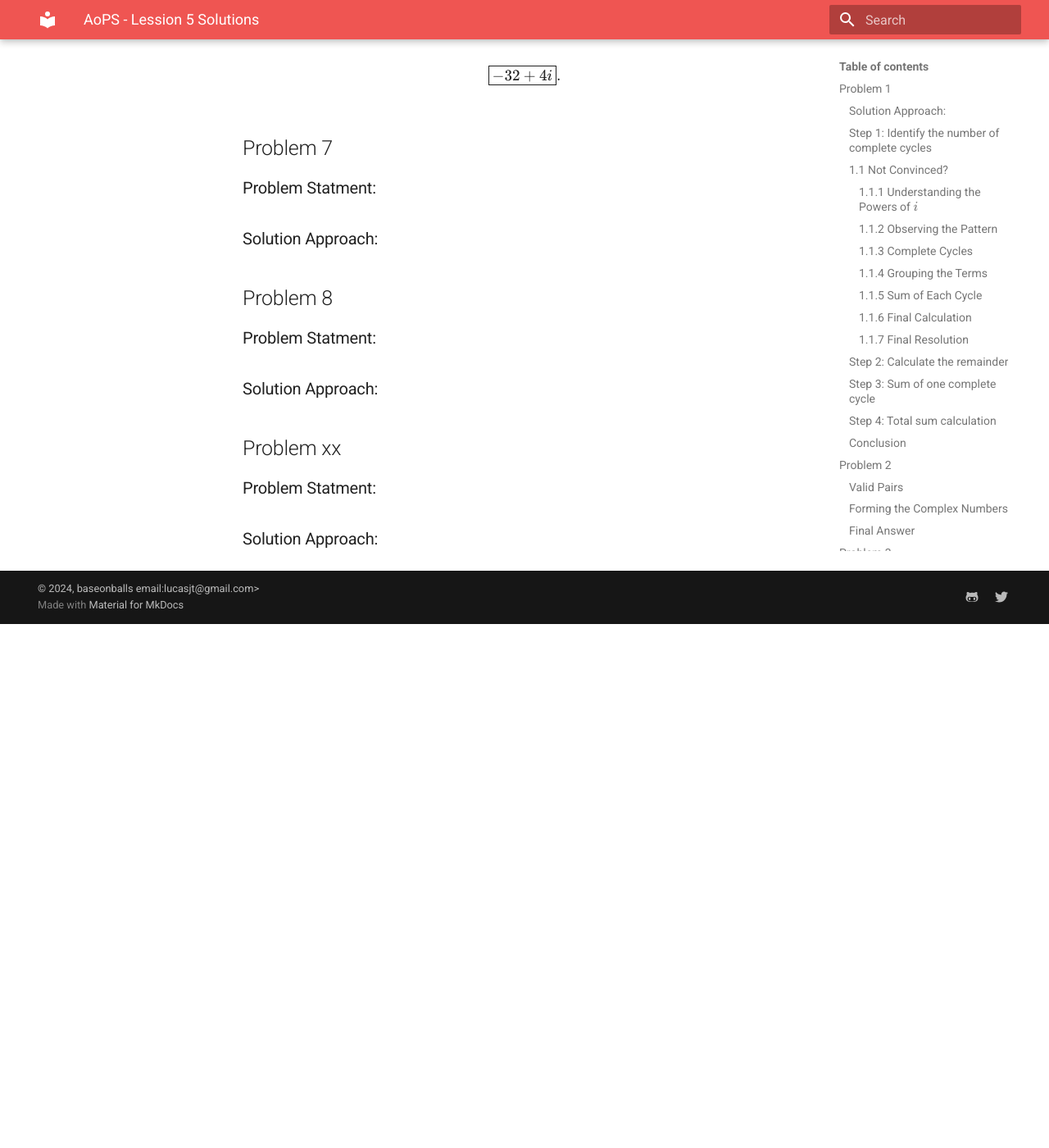
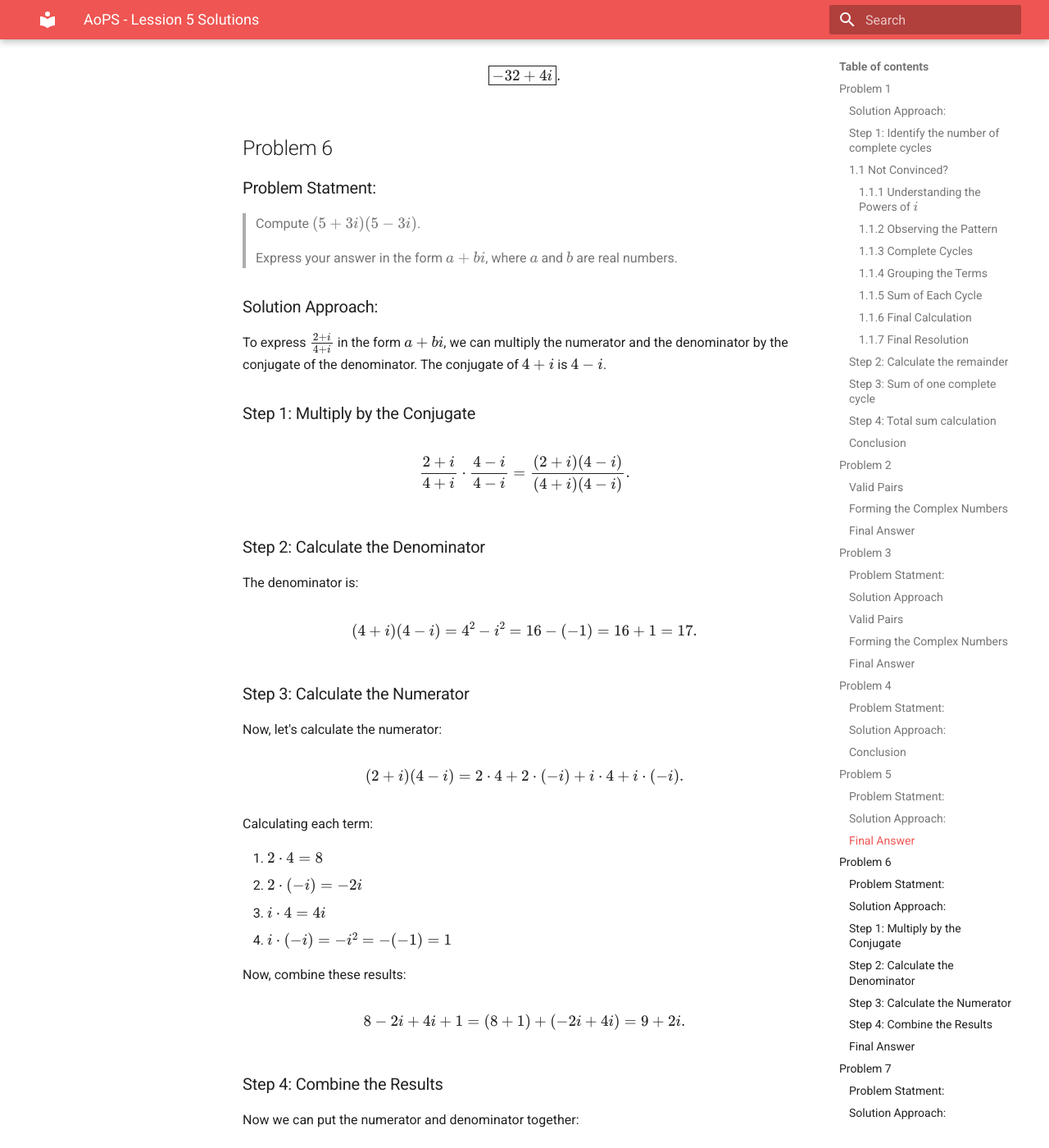
Before and after one commit to baseonballs/mpower-sitedocs, an MkDocs documentation site: the page built from site-docs/mathematics/a2/hw/aops/hw.05.sol.md, in a window 1280 px wide and 1400 px high, scrolled down 10710 px. Shown: the whole window at 82% size. Built offline with MkDocs 1.6.1 and Material for MkDocs 9.7.7, drawn with Linux system fonts in a browser that asks for light colours; formulas are drawn with MathJax 3; before the commit the page ends 11471 px from its top, so only the background shows below that; some of the changed text lies outside the part shown.

Commit message:
fixed structure ussue with problem 6 and 7

```diff
--- a/site-docs/mathematics/a2/hw/aops/hw.05.sol.md
+++ b/site-docs/mathematics/a2/hw/aops/hw.05.sol.md
@@ -391,7 +391,7 @@ Thus, the complex number \( z \) that satisfies the equation is:
 
 
 
-## Problem 6
+## Problem 5
 
 ### Problem Statment:
 >Compute $(2i-6)(5+i)$, where $i^2=-1$.
@@ -466,24 +466,140 @@ Thus, the result of the computation is:
 
 
 
+## Problem 6
+
+### Problem Statment:
+>Compute $(5+3i)(5-3i)$.
+
+>Express your answer in the form $a+bi$, where $a$ and $b$ are real numbers.
+
+### Solution Approach:
+
+To express \(\frac{2+i}{4+i}\) in the form \(a + bi\), we can multiply the numerator and the denominator by the conjugate of the denominator. The conjugate of \(4 + i\) is \(4 - i\).
+
+### Step 1: Multiply by the Conjugate
+
+\[
+\frac{2+i}{4+i} \cdot \frac{4-i}{4-i} = \frac{(2+i)(4-i)}{(4+i)(4-i)}.
+\]
+
+### Step 2: Calculate the Denominator
+
+The denominator is:
+
+\[
+(4+i)(4-i) = 4^2 - i^2 = 16 - (-1) = 16 + 1 = 17.
+\]
+
+### Step 3: Calculate the Numerator
+
+Now, let's calculate the numerator:
+
+\[
+(2+i)(4-i) = 2 \cdot 4 + 2 \cdot (-i) + i \cdot 4 + i \cdot (-i).
+\]
+
+Calculating each term:
+
+1. \(2 \cdot 4 = 8\)
+2. \(2 \cdot (-i) = -2i\)
+3. \(i \cdot 4 = 4i\)
+4. \(i \cdot (-i) = -i^2 = -(-1) = 1\)
+
+Now, combine these results:
+
+\[
+8 - 2i + 4i + 1 = (8 + 1) + (-2i + 4i) = 9 + 2i.
+\]
+
+### Step 4: Combine the Results
+
+Now we can put the numerator and denominator together:
+
+\[
+\frac{(9 + 2i)}{17} = \frac{9}{17} + \frac{2}{17}i.
+\]
+
+### Final Answer
+
+Thus, in the form \(a + bi\), we have:
+
+\[
+\frac{2+i}{4+i} = \frac{9}{17} + \frac{2}{17}i.
+\]
+
+Therefore, the answer is:
+
+\[
+\boxed{\frac{9}{17} + \frac{2}{17}i}.
+\]
+
 ## Problem 7
 
 ### Problem Statment:
-
+>Express $\frac{2+i}{4+i}$ in the form $a+bi$, where $a$ and $b$ are real numbers.
 
 ### Solution Approach:
 
 
+To express \(\frac{2+i}{4+i}\) in the form \(a + bi\), we will multiply the numerator and denominator by the conjugate of the denominator, which is \(4 - i\).
 
-## Problem 8
+### Step 1: Multiply by the Conjugate
 
-### Problem Statment:
+\[
+\frac{2+i}{4+i} \cdot \frac{4-i}{4-i} = \frac{(2+i)(4-i)}{(4+i)(4-i)}.
+\]
 
+### Step 2: Calculate the Denominator
 
-### Solution Approach:
+The denominator is:
 
+\[
+(4+i)(4-i) = 4^2 - i^2 = 16 - (-1) = 16 + 1 = 17.
+\]
 
+### Step 3: Calculate the Numerator
 
+Now, let's calculate the numerator:
+
+\[
+(2+i)(4-i) = 2 \cdot 4 + 2 \cdot (-i) + i \cdot 4 + i \cdot (-i).
+\]
+
+Calculating each term:
+
+1. \(2 \cdot 4 = 8\)
+2. \(2 \cdot (-i) = -2i\)
+3. \(i \cdot 4 = 4i\)
+4. \(i \cdot (-i) = -i^2 = -(-1) = 1\)
+
+Now, combine these results:
+
+\[
+8 - 2i + 4i + 1 = (8 + 1) + (-2i + 4i) = 9 + 2i.
+\]
+
+### Step 4: Combine the Results
+
+Now we can put the numerator and denominator together:
+
+\[
+\frac{(9 + 2i)}{17} = \frac{9}{17} + \frac{2}{17}i.
+\]
+
+### Final Answer
+
+Thus, in the form \(a + bi\), we have:
+
+\[
+\frac{2+i}{4+i} = \frac{9}{17} + \frac{2}{17}i.
+\]
+
+Therefore, the answer is:
+
+\[
+\boxed{\frac{9}{17} + \frac{2}{17}i}.
+\]
 
 ## Problem xx
 
```
